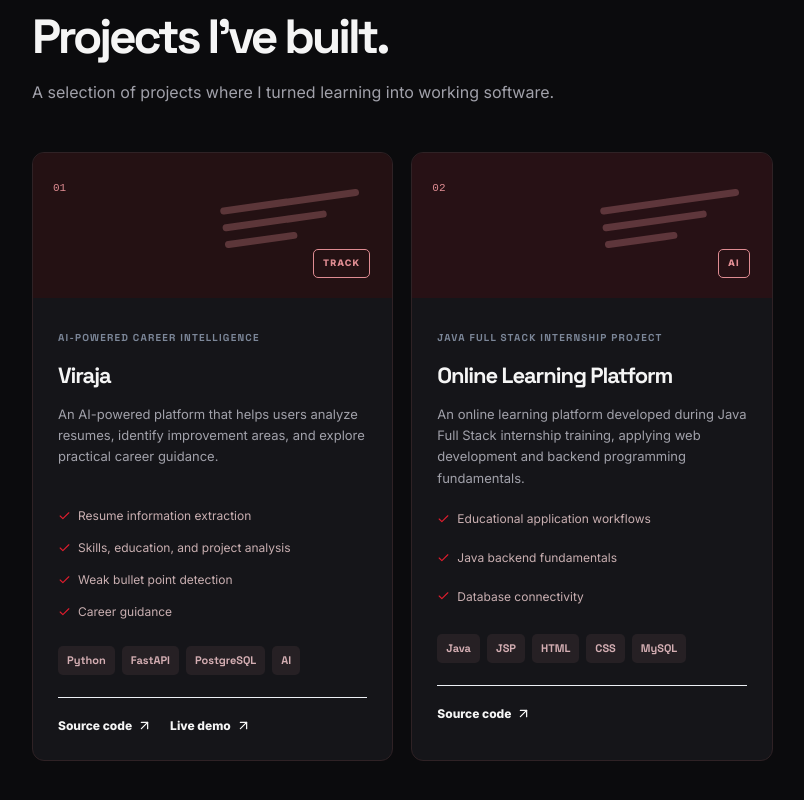
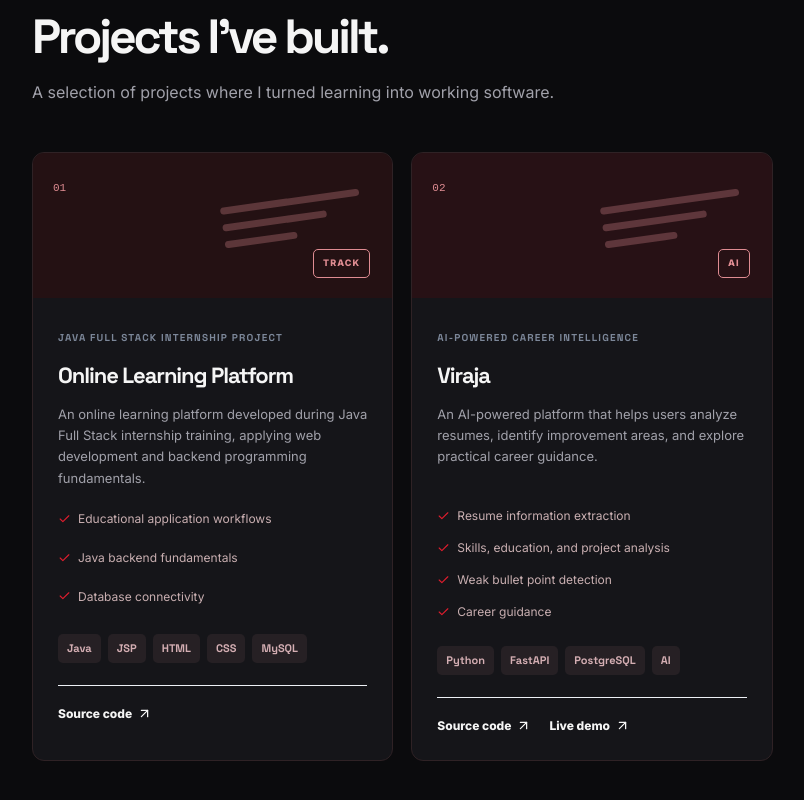
Before and after one commit to Shrikrishna2003/My-Portfolio, a Next.js app: page / in a window 1280 px wide. Shown: the part 3625-4425 px from the top of the page, without its empty margins (48-852 px from the left). Built offline with nearby package versions, Linux system fonts and the light colour scheme.

Commit message:
refactor: swap project order in projects array
V0-Chat-Id: rrmGgdkDddB

```diff
--- a/app/page.tsx
+++ b/app/page.tsx
@@ -3,10 +3,10 @@
 import { useEffect, useState } from 'react'
 import { ArrowUpRight, BarChart3, BriefcaseBusiness, CalendarClock, Check, Clipboard, Code2, Flame, GraduationCap, Mail, Menu, Moon, NotebookPen, Sun, Target, Users, X } from 'lucide-react'
 
-const projects = [
-  { name: 'Viraja', category: 'AI-Powered Career Intelligence', description: 'An AI-powered platform that helps users analyze resumes, identify improvement areas, and explore practical career guidance.', features: ['Resume information extraction', 'Skills, education, and project analysis', 'Weak bullet point detection', 'Career guidance'], tags: ['Python', 'FastAPI', 'PostgreSQL', 'AI'], github: 'https://github.com/Shrikrishna2003/Viraja', demo: 'https://viraja.onrender.com/' },
-  { name: 'Online Learning Platform', category: 'Java Full Stack Internship Project', description: 'An online learning platform developed during Java Full Stack internship training, applying web development and backend programming fundamentals.', features: ['Educational application workflows', 'Java backend fundamentals', 'Database connectivity'], tags: ['Java', 'JSP', 'HTML', 'CSS', 'MySQL'], github: 'https://github.com/Shrikrishna2003/Online-Learning-Platform', demo: '' },
-]
+  const projects = [
+    { name: 'Online Learning Platform', category: 'Java Full Stack Internship Project', description: 'An online learning platform developed during Java Full Stack internship training, applying web development and backend programming fundamentals.', features: ['Educational application workflows', 'Java backend fundamentals', 'Database connectivity'], tags: ['Java', 'JSP', 'HTML', 'CSS', 'MySQL'], github: 'https://github.com/Shrikrishna2003/Online-Learning-Platform', demo: '' },
+    { name: 'Viraja', category: 'AI-Powered Career Intelligence', description: 'An AI-powered platform that helps users analyze resumes, identify improvement areas, and explore practical career guidance.', features: ['Resume information extraction', 'Skills, education, and project analysis', 'Weak bullet point detection', 'Career guidance'], tags: ['Python', 'FastAPI', 'PostgreSQL', 'AI'], github: 'https://github.com/Shrikrishna2003/Viraja', demo: 'https://viraja.onrender.com/' },
+  ]
 
 const skillGroups = [
   ['Programming', ['Python', 'Java', 'JavaScript', 'SQL']],
```
